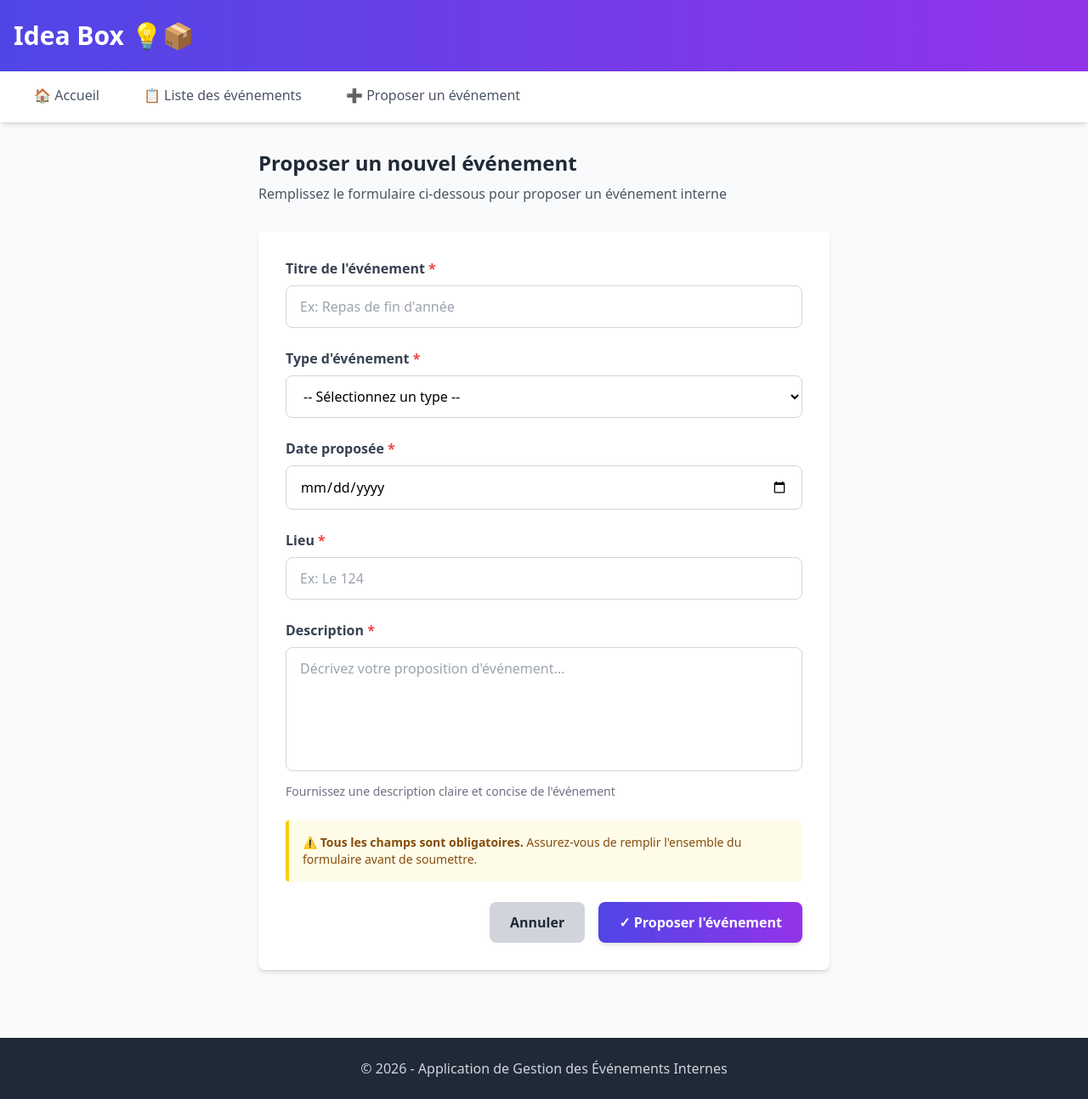
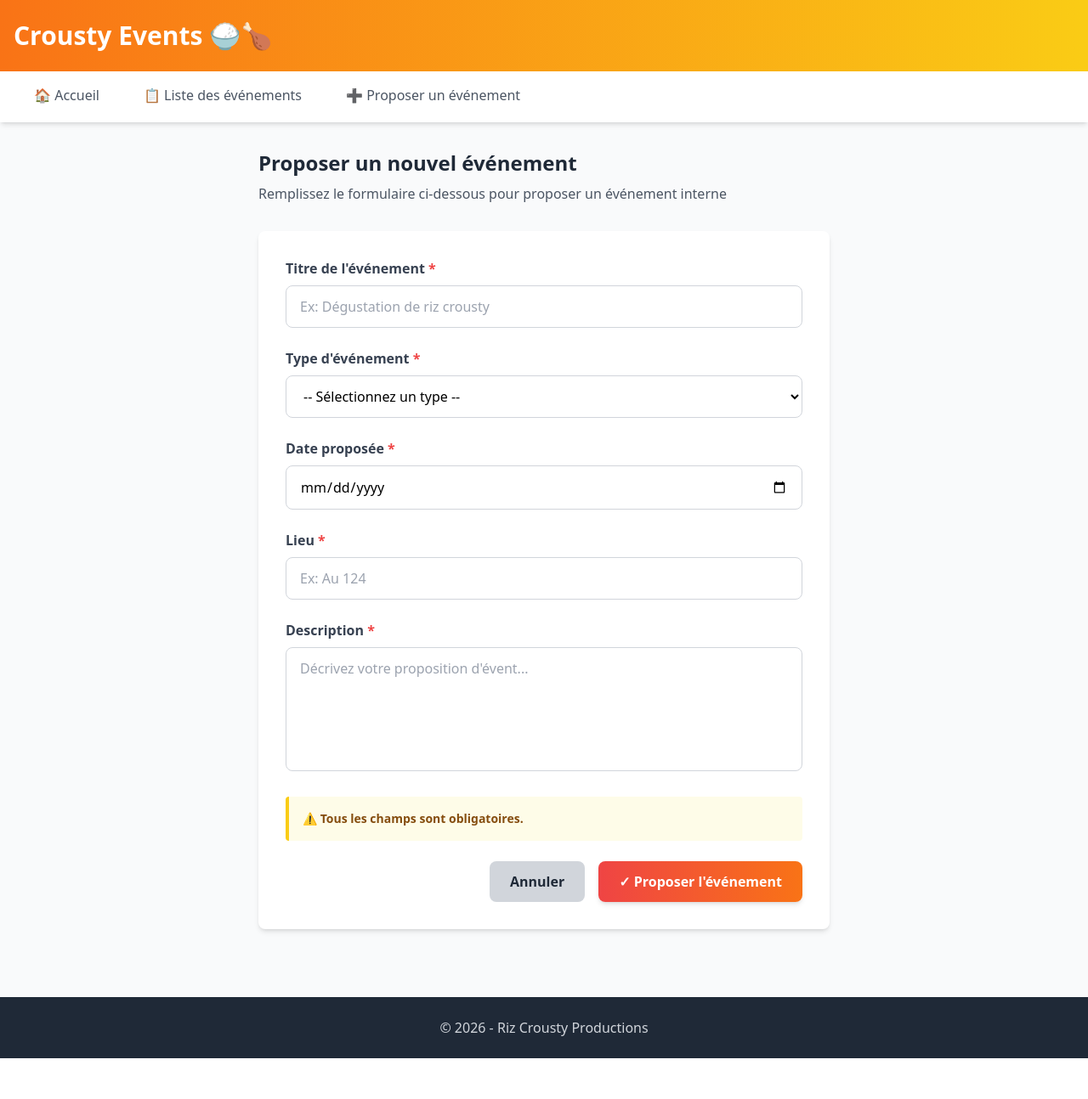
Before and after one commit to minafnd/projet_idea_box, a Flask app: page /form in a window 1280 px wide. Shown: the whole page at 85% size. After the commit the page ends 1246 px from the top, so only its background shows below. Run offline with Flask 3, Linux system fonts and the light colour scheme; some libraries are stand-ins or nearby versions.

Commit message:
style(eval): changed the design + branding of the app

```diff
--- a/app.py
+++ b/app.py
@@ -43,15 +43,15 @@ def form():
         errors = []
 
         if not title:
-            errors.append("Title is required.")
+            errors.append("Merci de renseigner le titre de l'évent.")
         if not event_date_str:
-            errors.append("Event date is required.")
+            errors.append("Merci de renseigner la date de l'évent")
         if not event_type:
-            errors.append("Event type is required.")
+            errors.append("Merci de renseigner le type de l'évent.")
         if not description:
-            errors.append("Description is required.")
+            errors.append("Merci de donner une description à votre évent.")
         if not location:
-            errors.append("Location is required.")
+            errors.append("Merci de préciser le lieu de l'évent.")
 
         if errors:
             for error in errors:
--- a/static/style.css
+++ b/static/style.css
@@ -1,10 +1,24 @@
 .error {
+    padding: 1rem 1.5rem;
+    margin-bottom: 1rem;
+    border-radius: 0.5rem;
+    border-left: 4px solid;
+    box-shadow: 0 2px 4px rgba(0, 0, 0, 0.1);
+    display: flex;
+    align-items: center;
     background-color: #f8d7da;
     color: #721c24;
     border-left-color: #dc3545;
 }
 
 .success {
+    padding: 1rem 1.5rem;
+    margin-bottom: 1rem;
+    border-radius: 0.5rem;
+    border-left: 4px solid;
+    box-shadow: 0 2px 4px rgba(0, 0, 0, 0.1);
+    display: flex;
+    align-items: center;
     background-color: #e6f8d7;
     color: #23721c;
     border-left-color: #64dc35;
--- a/templates/base.html
+++ b/templates/base.html
@@ -3,15 +3,15 @@
 <head>
     <meta charset="UTF-8">
     <meta name="viewport" content="width=device-width, initial-scale=1.0">
-    <title>Gestion des Événements</title>
+    <title>Crousty Events</title>
     <script src="https://cdn.tailwindcss.com"></script>
     <link rel="stylesheet" href="{{ url_for("static", filename= "style.css") }}">
-    <link rel="icon" type="image/x-icon" href="../static/images/ideabox-icon.png">
+    <link rel="icon" type="image/x-icon" href="../static/images/crousty-icon.png">
 </head>
 <body class="bg-gray-50 flex flex-col min-h-screen">
-    <header class="bg-gradient-to-r from-indigo-600 to-purple-600 text-white shadow-lg">
+    <header class="bg-gradient-to-r from-orange-500 to-yellow-400 text-white shadow-lg">
         <div class="container mx-auto px-4 py-6">
-            <h1 class="text-3xl font-bold"> Idea Box 💡📦 </h1>
+            <h1 class="text-3xl font-bold"> Crousty Events 🍚🍗</h1>
         </div>
     </header>
 
@@ -20,19 +20,19 @@
         <ul class="flex space-x-1">
             <li>
                 <a href="/"
-                    class="inline-block px-6 py-4 font-medium transition-all duration-200 text-gray-600 hover:text-indigo-600 hover:bg-gray-50 border-b-4 border-transparent hover:border-indigo-600">
+                    class="inline-block px-6 py-4 font-medium transition-all duration-200 text-gray-600 hover:text-orange-600 hover:bg-gray-50 border-b-4 border-transparent hover:border-orange-600">
                     🏠 Accueil
                 </a>
             </li>
             <li>
                 <a href="/events"
-                    class="inline-block px-6 py-4 font-medium transition-all duration-200 text-gray-600 hover:text-indigo-600 hover:bg-gray-50 border-b-4 border-transparent hover:border-indigo-600">
+                    class="inline-block px-6 py-4 font-medium transition-all duration-200 text-gray-600 hover:text-orange-600 hover:bg-gray-50 border-b-4 border-transparent hover:border-orange-600">
                     📋 Liste des événements
                 </a>
             </li>
             <li>
                 <a href="/form"
-                    class="inline-block px-6 py-4 font-medium transition-all duration-200 text-gray-600 hover:text-indigo-600 hover:bg-gray-50 border-b-4 border-transparent hover:border-indigo-600">
+                    class="inline-block px-6 py-4 font-medium transition-all duration-200 text-gray-600 hover:text-orange-600 hover:bg-gray-50 border-b-4 border-transparent hover:border-orange-600">
                     ➕ Proposer un événement
                 </a>
             </li>
@@ -50,7 +50,7 @@
 
     <footer class="bg-gray-800 text-white mt-12">
         <div class="container mx-auto px-4 py-6">
-            <p class="text-center text-gray-300">&copy; 2026 - Application de Gestion des Événements Internes</p>
+            <p class="text-center text-gray-300">&copy; 2026 - Riz Crousty Productions</p>
         </div>
     </footer>
 </body>
--- a/templates/events.html
+++ b/templates/events.html
@@ -25,7 +25,7 @@
         <div class="grid grid-cols-1 md:grid-cols-2 lg:grid-cols-3 gap-6">
     {% for entry in entries %}
         <div class="bg-white rounded-lg shadow-md hover:shadow-xl transition-shadow duration-300 overflow-hidden">
-            <div class="bg-gradient-to-r from-indigo-500 to-purple-500 px-6 py-4">
+            <div class="bg-red-400 px-6 py-4">
                 <h3 class="text-xl font-bold text-white">{{entry.title}}</h3>
                 <span class="inline-block mt-2 px-3 py-1 bg-white bg-opacity-20 text-white text-sm rounded-full">{{entry.event_type}}</span>
             </div>
@@ -48,7 +48,7 @@
                 </div>
                 <p class="text-gray-600 text-sm mb-4 line-clamp-3">{{entry.description}}</p>
                 <div class="flex justify-end">
-                    <button  class="px-4 py-2 bg-red-500 hover:bg-red-600 text-white rounded-md transition-colors duration-200 text-sm font-medium">
+                    <button  class="px-4 py-2 bg-red-600 hover:bg-red-600 text-white rounded-md transition-colors duration-200 text-sm font-medium">
                         <a href="{{ url_for('delete_event', event_id=entry.id) }}">🗑️ Supprimer</a>
                     </button>
                 </div>
--- a/templates/form.html
+++ b/templates/form.html
@@ -22,12 +22,11 @@
                 type="text"
                 id="title"
                 name="title"
-                placeholder="Ex: Repas de fin d'année"
-                class="w-full px-4 py-3 border border-gray-300 rounded-lg focus:outline-none focus:ring-2 focus:ring-indigo-500 focus:border-transparent transition-all"
+                placeholder="Ex: Dégustation de riz crousty"
+                class="w-full px-4 py-3 border border-gray-300 rounded-lg focus:outline-none focus:ring-2 focus:ring-red-500 focus:border-transparent transition-all"
             >
         </div>
 
-        <!-- Type d'événement -->
         <div class="mb-6">
             <label for="event_type" class="block text-gray-700 font-semibold mb-2">
                 Type d'événement <span class="text-red-500">*</span>
@@ -35,7 +34,7 @@
             <select
                 id="event_type"
                 name="event_type"
-                class="w-full px-4 py-3 border border-gray-300 rounded-lg focus:outline-none focus:ring-2 focus:ring-indigo-500 focus:border-transparent transition-all bg-white"
+                class="w-full px-4 py-3 border border-gray-300 rounded-lg focus:outline-none focus:ring-2 focus:ring-red-500 focus:border-transparent transition-all bg-white"
             >
                 <option value="">-- Sélectionnez un type --</option>
                 <option value="Conférence">Conférence</option>
@@ -54,7 +53,7 @@
                 type="date"
                 id="event_date"
                 name="event_date"
-                class="w-full px-4 py-3 border border-gray-300 rounded-lg focus:outline-none focus:ring-2 focus:ring-indigo-500 focus:border-transparent transition-all"
+                class="w-full px-4 py-3 border border-gray-300 rounded-lg focus:outline-none focus:ring-2 focus:ring-red-500 focus:border-transparent transition-all"
             >
         </div>
 
@@ -66,8 +65,8 @@
                 type="text"
                 id="location"
                 name="location"
-                placeholder="Ex: Le 124"
-                class="w-full px-4 py-3 border border-gray-300 rounded-lg focus:outline-none focus:ring-2 focus:ring-indigo-500 focus:border-transparent transition-all"
+                placeholder="Ex: Au 124"
+                class="w-full px-4 py-3 border border-gray-300 rounded-lg focus:outline-none focus:ring-2 focus:ring-red-500 focus:border-transparent transition-all"
             >
         </div>
 
@@ -80,16 +79,15 @@
                 id="description"
                 name="description"
                 rows="5"
-                placeholder="Décrivez votre proposition d'événement..."
-                class="w-full px-4 py-3 border border-gray-300 rounded-lg focus:outline-none focus:ring-2 focus:ring-indigo-500 focus:border-transparent transition-all resize-none"
+                placeholder="Décrivez votre proposition d'évent..."
+                class="w-full px-4 py-3 border border-gray-300 rounded-lg focus:outline-none focus:ring-2 focus:ring-red-500 focus:border-transparent transition-all resize-none"
             ></textarea>
-            <p class="text-sm text-gray-500 mt-2">Fournissez une description claire et concise de l'événement</p>
         </div>
 
 
         <div class="mb-6 bg-yellow-50 border-l-4 border-yellow-400 p-4 rounded">
             <p class="text-sm text-yellow-800">
-                <span class="font-semibold">⚠️ Tous les champs sont obligatoires.</span> Assurez-vous de remplir l'ensemble du formulaire avant de soumettre.
+                <span class="font-semibold">⚠️ Tous les champs sont obligatoires.</span>
             </p>
         </div>
 
@@ -103,7 +101,7 @@
             </a>
             <button
                 type="submit"
-                class="px-6 py-3 bg-gradient-to-r from-indigo-600 to-purple-600 hover:from-indigo-700 hover:to-purple-700 text-white font-semibold rounded-lg transition-all duration-200 shadow-md hover:shadow-lg"
+                class="px-6 py-3 bg-gradient-to-r from-red-500 to-orange-500 hover:from-red-500 hover:to-orange-500 text-white font-semibold rounded-lg transition-all duration-200 shadow-md hover:shadow-lg"
             >
                 ✓ Proposer l'événement
             </button>
```
Also changed, not shown: templates/accueil.html (+5 -5 lines), static/images/crousty-icon.png (added).
